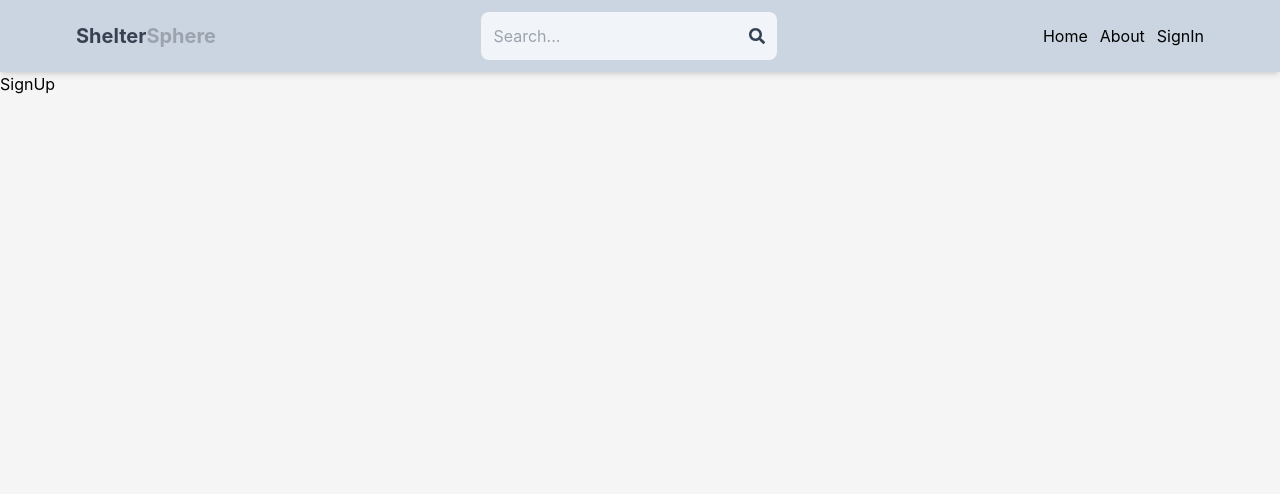
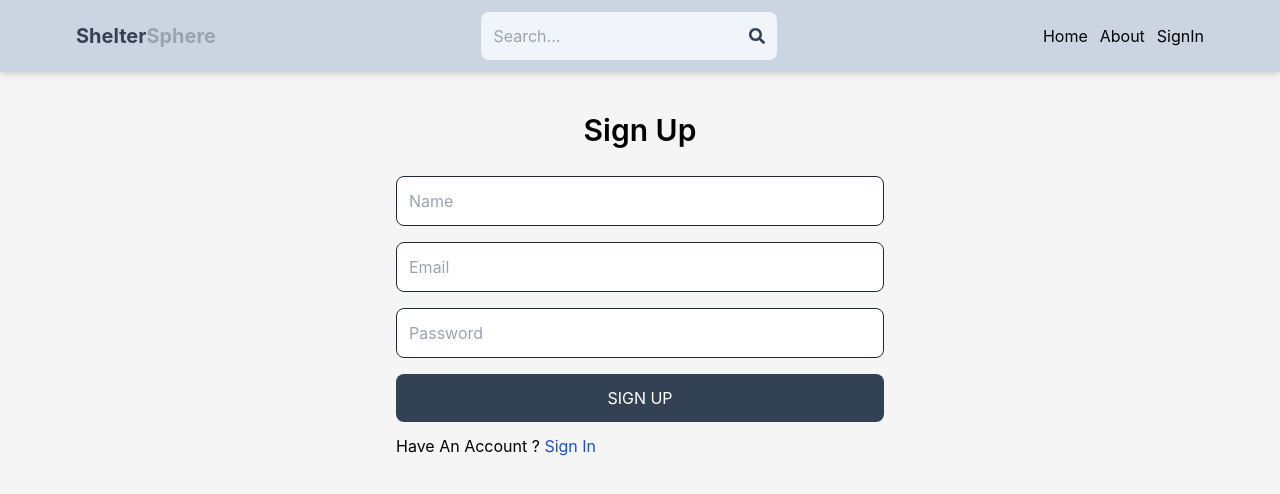
Before and after one commit to mishra-gaurav-04/ShelterSphere, a React (Create React App) app in the folder client/: page /sign-up in a window 1280 px wide. Shown: the top 494 px of the page. Built offline with nearby package versions, Linux system fonts and the light colour scheme.

Commit message:
added signup component

```diff
--- a/client/src/pages/SignUp.jsx
+++ b/client/src/pages/SignUp.jsx
@@ -1,8 +1,18 @@
 import React from 'react'
+import {Link} from 'react-router-dom';
 
 const SignUp = () => {
   return (
-    <div>SignUp</div>
+    <div className='p-3 max-w-lg mx-auto'>
+      <h1 className='text-3xl font-semibold text-center my-7'>Sign Up</h1>
+      <form action="" className='flex flex-col gap-4'>
+        <input type="text" placeholder='Name' className='p-3 rounded-lg border border-gray-800'/>
+        <input type="text" placeholder='Email' className='p-3 rounded-lg border border-gray-800'/>
+        <input type="password" placeholder='Password' className='p-3 rounded-lg border border-gray-800'/>
+        <button className='bg-slate-700 text-white p-3 rounded-lg uppercase hover:opacity-95 disabled:opacity-80 '>Sign Up</button>
+      </form>
+      <p className='mt-3'>Have An Account ? <Link className='text-blue-700' to='/sign-in'>Sign In</Link></p>
+    </div>
   )
 }
 
```
